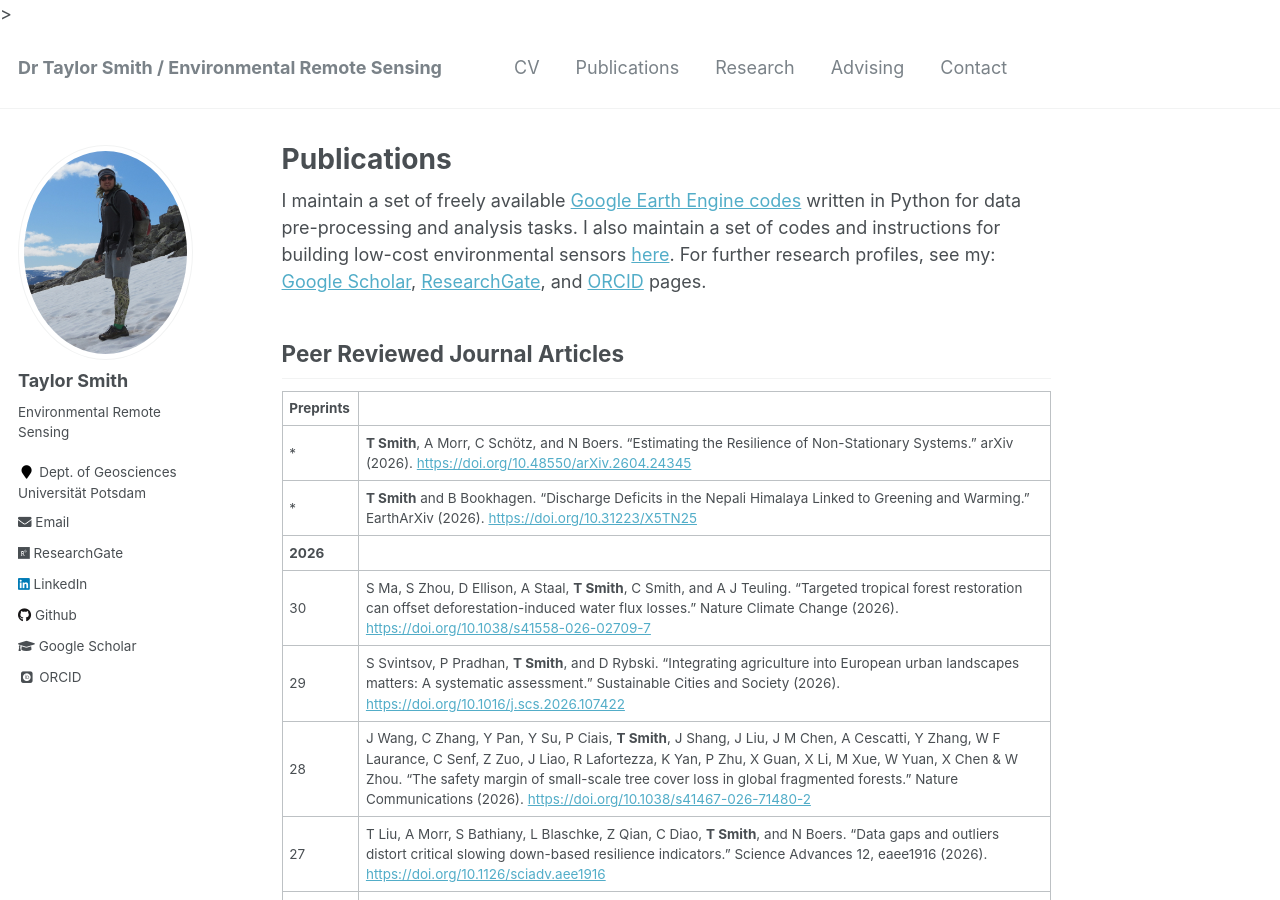
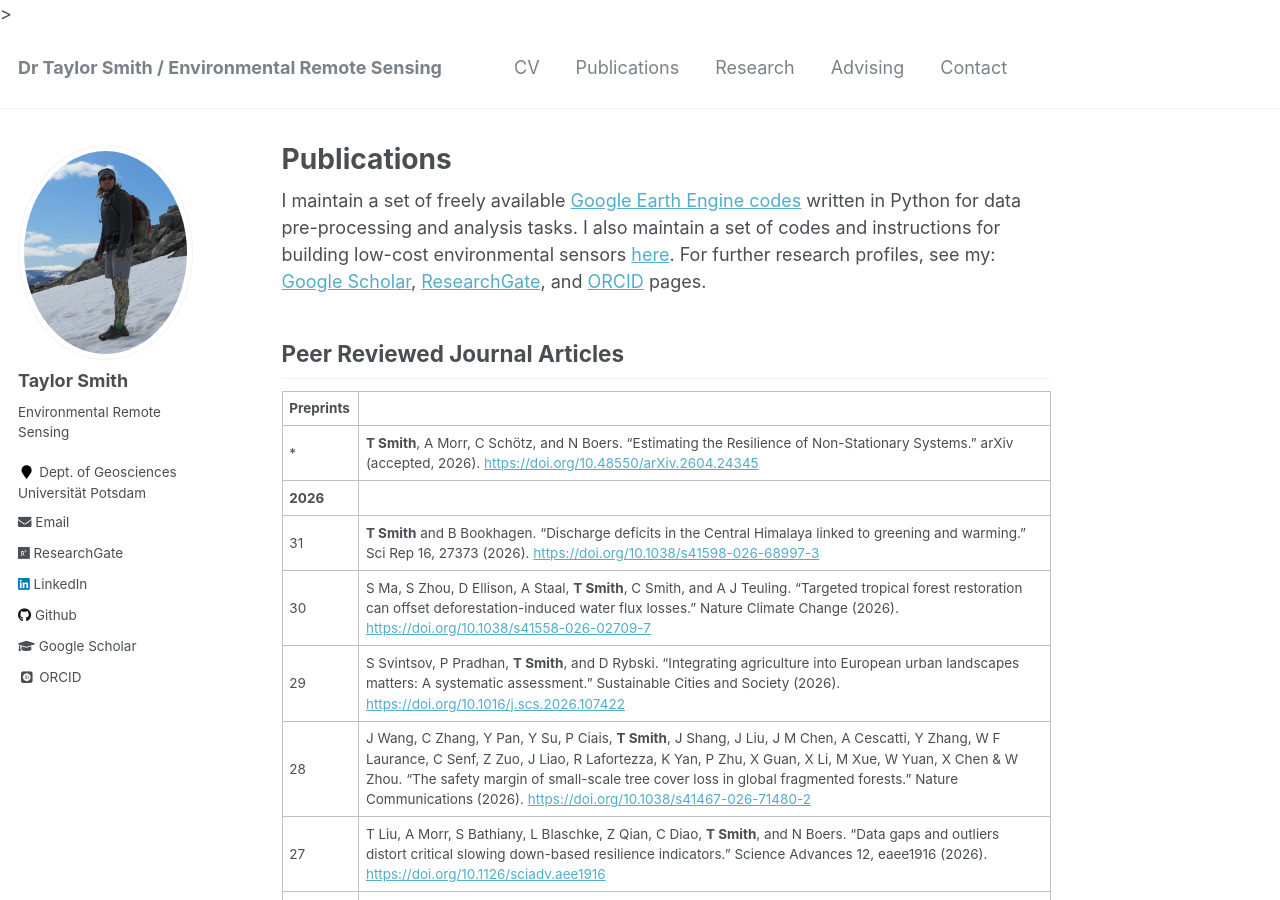
Before and after one commit to tasmi/tasmi.github.io, a Jekyll site: the page built from _pages/publications.md, in a window 1280 px wide and 900 px high. Built offline with Jekyll 4.4.1, drawn with Linux system fonts in a browser that asks for light colours; some web fonts are replaced.

Commit message:
Update publications.md

```diff
--- a/_pages/publications.md
+++ b/_pages/publications.md
@@ -10,9 +10,9 @@ I maintain a set of freely available [Google Earth Engine codes](https://github.
 ## Peer Reviewed Journal Articles
 
 | **Preprints**
-* | **T Smith**, A Morr, C Schötz, and N Boers. "Estimating the Resilience of Non-Stationary Systems." arXiv (2026). [https://doi.org/10.48550/arXiv.2604.24345](https://doi.org/10.48550/arXiv.2604.24345)
-* | **T Smith** and B Bookhagen. "Discharge Deficits in the Nepali Himalaya Linked to Greening and Warming." EarthArXiv (2026). [https://doi.org/10.31223/X5TN25](https://doi.org/10.31223/X5TN25)
+* | **T Smith**, A Morr, C Schötz, and N Boers. "Estimating the Resilience of Non-Stationary Systems." arXiv (accepted, 2026). [https://doi.org/10.48550/arXiv.2604.24345](https://doi.org/10.48550/arXiv.2604.24345)
 | **2026**
+31 | **T Smith** and B Bookhagen. "Discharge deficits in the Central Himalaya linked to greening and warming." Sci Rep 16, 27373 (2026). [https://doi.org/10.1038/s41598-026-68997-3](https://doi.org/10.1038/s41598-026-68997-3)
 30 | S Ma, S Zhou, D Ellison, A Staal, **T Smith**, C Smith, and A J Teuling. "Targeted tropical forest restoration can offset deforestation-induced water flux losses." Nature Climate Change (2026). [https://doi.org/10.1038/s41558-026-02709-7](https://doi.org/10.1038/s41558-026-02709-7)
 29 | S Svintsov, P Pradhan, **T Smith**, and D Rybski. "Integrating agriculture into European urban landscapes matters: A systematic assessment." Sustainable Cities and Society (2026). [https://doi.org/10.1016/j.scs.2026.107422](https://doi.org/10.1016/j.scs.2026.107422)
 28 | J Wang, C Zhang, Y Pan, Y Su, P Ciais, **T Smith**, J Shang, J Liu, J M Chen, A Cescatti, Y Zhang, W F Laurance, C Senf, Z Zuo, J Liao, R Lafortezza, K Yan, P Zhu, X Guan, X Li, M Xue, W Yuan, X Chen & W Zhou. "The safety margin of small-scale tree cover loss in global fragmented forests." Nature Communications (2026). [https://doi.org/10.1038/s41467-026-71480-2](https://doi.org/10.1038/s41467-026-71480-2)
```
